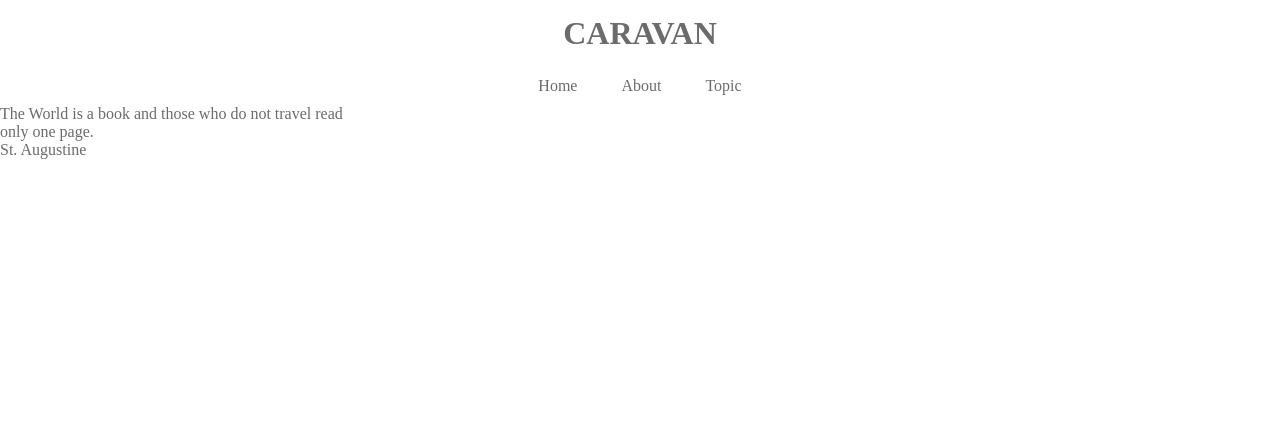
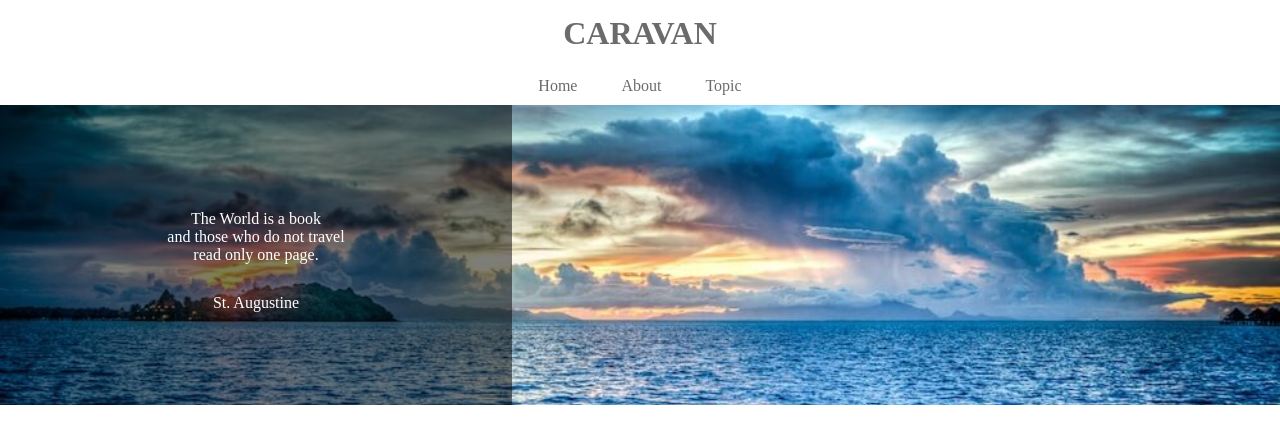
Before and after one commit to cebasypia/web-camp, a plain HTML site: page chapter1/caravan/index.html in a window 1280 px wide. Shown: the top 444 px of the page. Drawn offline with Linux system fonts and the light colour scheme.

Commit message:
[Finish] 1-6

```diff
--- a/chapter1/caravan/index.html
+++ b/chapter1/caravan/index.html
@@ -26,8 +26,8 @@
     <div class="main-visual">
         <div class="main-visual-content">
             <p class="main-visual-text">
-                The World is a book
-                and those who do not travel
+                The World is a book<br>
+                and those who do not travel<br>
                 read only one page.
             </p>
             <p class="main-visual-name">
--- a/chapter1/caravan/style.css
+++ b/chapter1/caravan/style.css
@@ -39,10 +39,24 @@ header .headline{
 .main-visual{
     width: 100%;
     height: 300px;
+    background-image: url(img/mv.jpg);
+    background-size: cover;
+    background-position: center;
 }
 .main-visual-content{
-    width:350px;
+    width:40%;
     height: 300px;
+    background-color: rgba(0,0,0, 0.5);
+    text-align: center;
+    padding-top: 105px;
+}
+
+.main-visual-text{
+    color: white;
+}
+.main-visual-name{
+    color: white;
+    margin-top: 30px;
 }
 
 .main{
```
